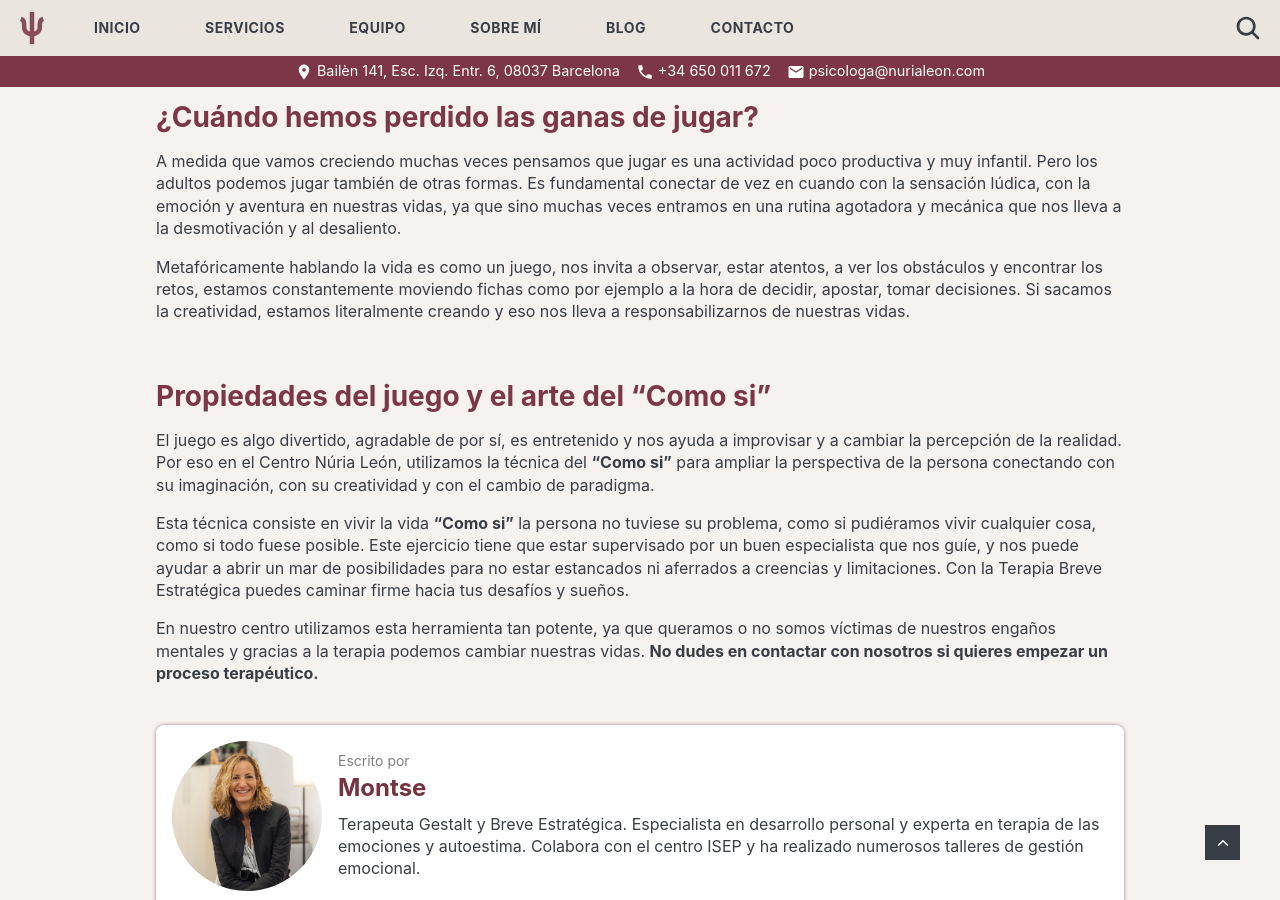
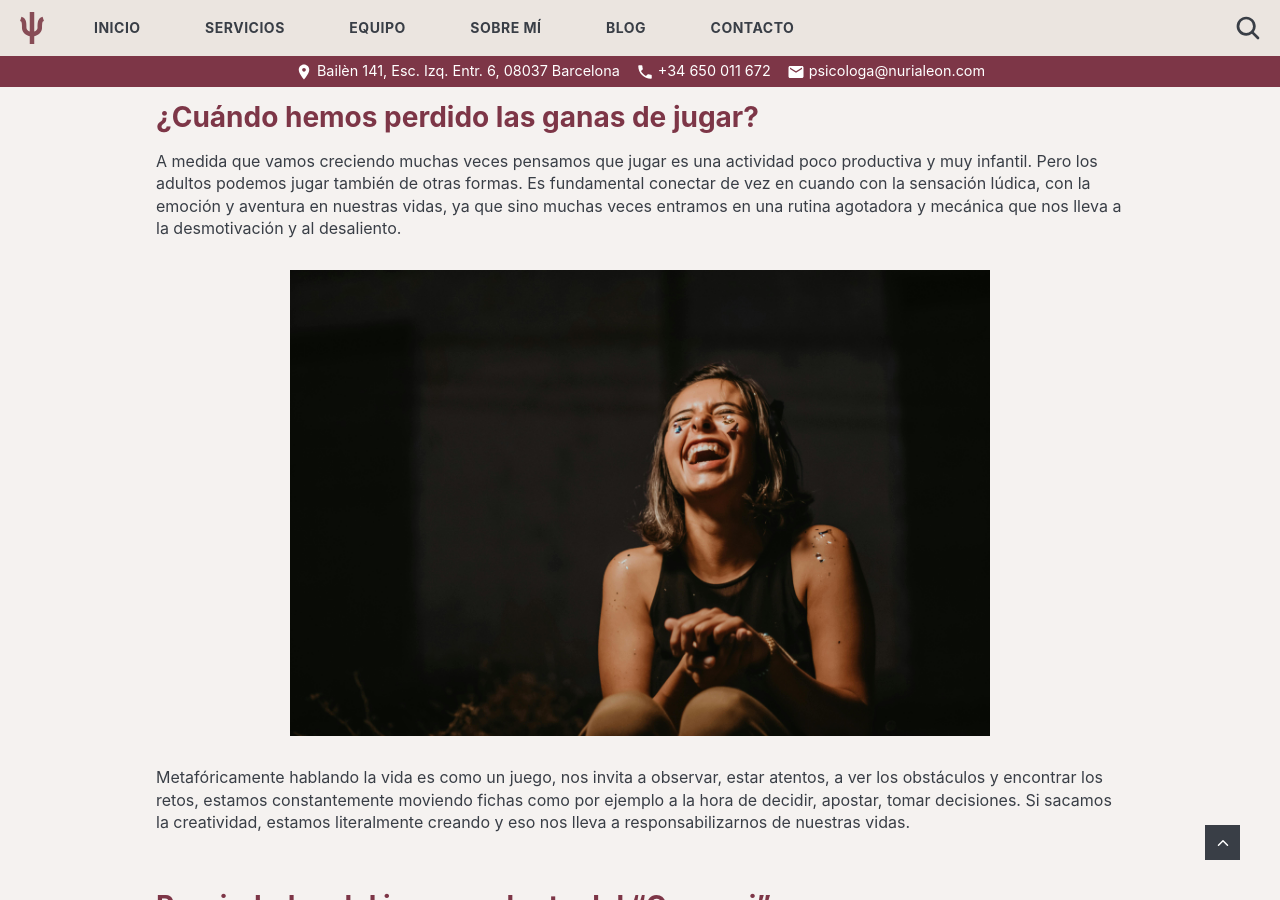
Before and after one commit to nurialeonsallent/nurialeon.com, a Jekyll site: the page built from _posts/2021-01-01-el-poder-del-juego-mental-creatividad.markdown, in a window 1280 px wide and 900 px high, scrolled down 1247 px. Built offline with Jekyll 4.4.1, drawn with Linux system fonts in a browser that asks for light colours.

Commit message:
articulo juego

```diff
--- a/_posts/2021-01-01-el-poder-del-juego-mental-creatividad.markdown
+++ b/_posts/2021-01-01-el-poder-del-juego-mental-creatividad.markdown
@@ -26,6 +26,9 @@ Jugar es lo que nos permite evadirnos de las responsabilidades y de las preocupa
 
 A medida que vamos creciendo muchas veces pensamos que jugar es una actividad poco productiva y muy infantil. Pero los adultos podemos jugar también de otras formas. Es fundamental conectar de vez en cuando con la sensación lúdica, con la emoción y aventura en nuestras vidas, ya que sino muchas veces entramos en una rutina agotadora y mecánica que nos lleva a la desmotivación y al desaliento.
 
+![Diversión]({{ site.baseurl }}/images/juego_diversion.jpg)
+
+
 Metafóricamente hablando la vida es como un juego, nos invita a observar, estar atentos, a ver los obstáculos y encontrar los retos, estamos constantemente moviendo fichas como por ejemplo a la hora de decidir, apostar, tomar decisiones. Si sacamos la creatividad, estamos literalmente creando y eso nos lleva a responsabilizarnos de nuestras vidas.
 
 ## Propiedades del juego y el arte del "Como si"
```
Also changed, not shown: images/juego_diversion.jpg (added).
